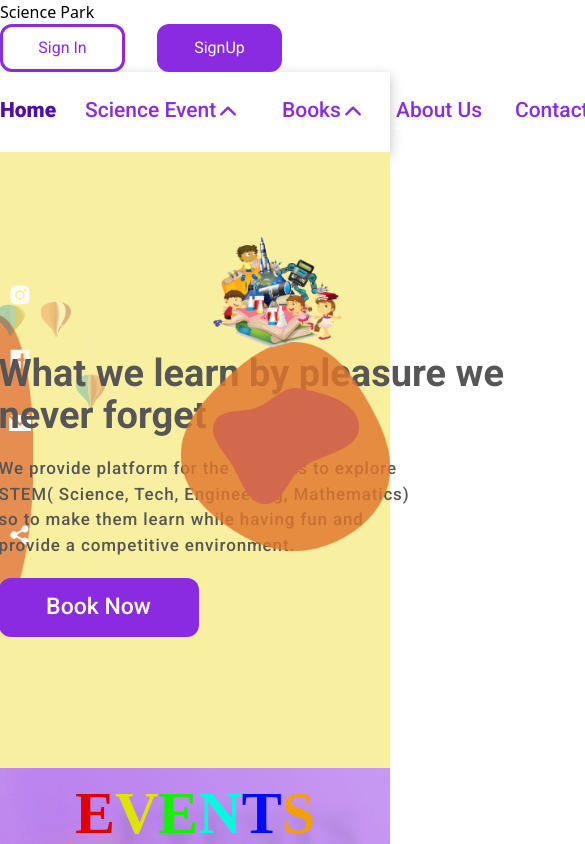
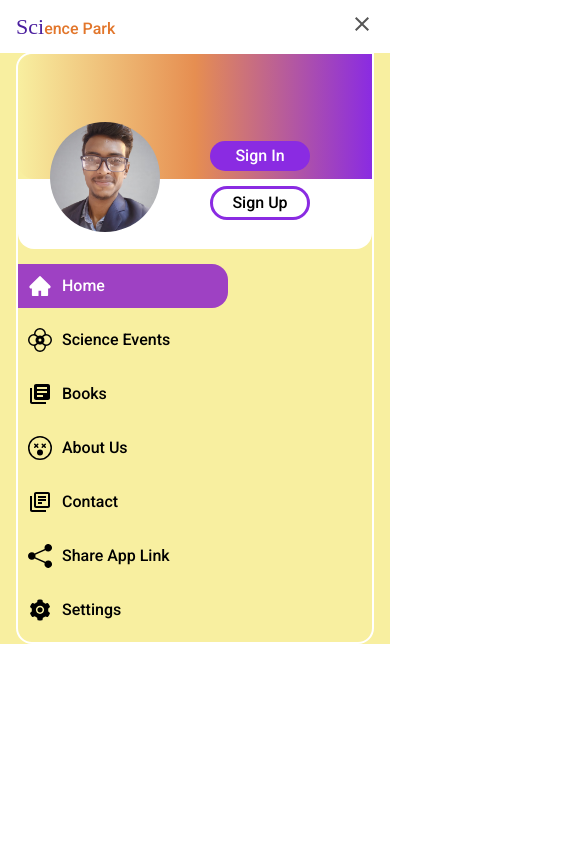
Before and after one commit to MahfujAhsan/science-park-v2, a Next.js app: page / in a window 390 px wide. Shown: the top 844 px of the page, 585 px wide, since content can reach past the window. Built offline with nearby package versions, Linux system fonts and the light colour scheme; a web font is replaced by a local one.

Commit message:
responsive header updated

```diff
--- a/components/Events/Events.tsx
+++ b/components/Events/Events.tsx
@@ -9,7 +9,7 @@ import Image from "next/image";
 const Events = () => {
   return (
     <>
-      <section className="events__container overflow-hidden">
+      <section className="events__container overflow-hidden hidden notepad__screen:block">
         <h2 className="font-atma font-[700] text-center text-[60px] leading-[90px] drop-shadow-[42px_20px_6px_rgba(0,0,0,0.10)]">
           <span className="text-[#DD0000]">E</span>
           <span className="text-[#DFE300]">V</span>
--- a/components/Footer/Footer.tsx
+++ b/components/Footer/Footer.tsx
@@ -7,7 +7,7 @@ import { AiFillInstagram, AiFillFacebook, AiFillMail } from "react-icons/ai";
 const Footer = () => {
   return (
     <>
-      <section className="footer">
+      <section className="footer hidden notepad__screen:block">
         <div className="pt-[40px] w-[95%] mx-auto">
           <Image src={Child} alt="child" />
         </div>
--- a/components/Header/Header.tsx
+++ b/components/Header/Header.tsx
@@ -10,7 +10,7 @@ const Header = () => {
   return (
     <>
       {/* BrandLogo & Customer Registration */}
-      <div className="header__container">
+      <div className="header__container hidden notepad__screen:block">
         <div className="laptop__screen:flex items-center justify-between min-h-[72px] laptop__screen:pl-[98px] laptop__screen:pr-[100px]">
           <section className="brand__logo laptop__screen:flex items-center flex-grow laptop__screen:font-[400]">
             <span className="laptop__screen:font-greatFredricka laptop__screen:text-[38px] laptop__screen:leading-[69px] laptop__screen:text-[#4A1E9E]">
--- /dev/null
+++ b/components/Header/MobileHeader.tsx
@@ -0,0 +1,105 @@
+import Image from "next/image";
+import Link from "next/link";
+import { useState } from "react";
+import { FiMenu } from "react-icons/fi";
+import { MdClose } from "react-icons/md";
+import avatar from "../assets/Header/avatar.jpg";
+import { AiFillHome, AiFillSetting } from "react-icons/ai";
+import {
+  BsFlower2,
+  BsEmojiDizzy,
+  BsFillShareFill,
+  BsSearch,
+} from "react-icons/bs";
+import { MdLibraryBooks, MdOutlineLibraryBooks } from "react-icons/md";
+
+const MobileHeader = () => {
+  const [open, setOpen] = useState<boolean>(true);
+  return (
+    <>
+      <section className="responsive__header flex justify-between items-center px-[16px] py-[10px] notepad__screen:hidden">
+        <div>
+          <h2>
+            <span className="text-[22px] font-greatFredricka font-[400] text-[#4A1E9E]">
+              Sci
+            </span>
+            <span className="text-[16px] font-[500] font-robotoSerif text-[#E2762B]">
+              ence Park
+            </span>
+          </h2>
+        </div>
+        <div>
+          <div>
+            <button onClick={() => setOpen(!open)}>
+              <span className="text-[#565656]">
+                {open ? <MdClose size={24} /> : <FiMenu size={24} />}
+              </span>
+            </button>
+            <ul
+              className={`absolute z-[1] right-0 w-full mr-auto transition-all duration-500 ease-in px-[16px] ${
+                open ? "top-[52px]" : "top-[-590px]"
+              }`}
+            >
+              <div className="bg-[#F8EFA0] rounded-l-[16px] rounded-br-[16px] border-[2px] border-[#ffffff]">
+                <div className="w-full h-[195px]">
+                  <div className="h-[125px] bg-gradient-to-r from-[#F8EFA0] via-[#E68E51] to-[#8A2BE2] rounded-l-[16px]"></div>
+                  <div className="h-[70px] w-full bg-[#fff] rounded-bl-[16px] rounded-br-[16px]">
+                    <div className="flex justify-around items-center gap-x-[50px] absolute top-[70px] left-[50px]">
+                      <div className="w-[110px]">
+                        <Image
+                          className="rounded-full"
+                          src={avatar}
+                          alt="avatar"
+                        />
+                      </div>
+                      <div className="font-robotoSerif text-[16px] font-[500] flex flex-col gap-[15px]">
+                        <button className="bg-[#8A2BE2] px-[15px] py-[3px] rounded-full text-white w-[100px]">
+                          Sign In
+                        </button>
+                        <button className="border-[3px] border-[#8A2BE2] px-[14px] py-[2px] rounded-full w-[100px]">
+                          Sign Up
+                        </button>
+                      </div>
+                    </div>
+                  </div>
+                </div>
+                <div className="font-robotoSerif text-[16px] font-[500]">
+                  <li className="bg-[#9E41C3] text-[#fff] w-[210px] rounded-r-[16px] py-[10px] px-[10px] mt-[15px] flex items-center gap-x-[10px]">
+                    <AiFillHome size={24} />
+                    <Link href="/">Home</Link>
+                  </li>
+                  <li className="py-[10px] px-[10px] my-[10px] flex items-center gap-x-[10px]">
+                    <BsFlower2 size={24} />
+                    <Link href="/">Science Events</Link>
+                  </li>
+                  <li className="py-[10px] px-[10px] my-[10px] flex items-center gap-x-[10px]">
+                    <MdLibraryBooks size={24} />
+                    <Link href="/">Books</Link>
+                  </li>
+                  <li className="py-[10px] px-[10px] my-[10px] flex items-center gap-x-[10px]">
+                    <BsEmojiDizzy size={24} />
+                    <Link href="/">About Us</Link>
+                  </li>
+                  <li className="py-[10px] px-[10px] my-[10px] flex items-center gap-x-[10px]">
+                    <MdOutlineLibraryBooks size={24} />
+                    <Link href="/">Contact</Link>
+                  </li>
+                  <li className="py-[10px] px-[10px] my-[10px] flex items-center gap-x-[10px]">
+                    <BsFillShareFill size={24} />
+                    <Link href="/">Share App Link</Link>
+                  </li>
+                  <li className="py-[10px] px-[10px] my-[10px] flex items-center gap-x-[10px]">
+                    <AiFillSetting size={24} />
+                    <Link href="/">Settings</Link>
+                  </li>
+                </div>
+              </div>
+            </ul>
+          </div>
+        </div>
+      </section>
+    </>
+  );
+};
+
+export default MobileHeader;
--- a/components/Hero/Hero.tsx
+++ b/components/Hero/Hero.tsx
@@ -14,7 +14,7 @@ SwiperCore.use([Autoplay]);
 const Hero = () => {
   return (
     <>
-      <section className="hero__container grid grid-cols-12">
+      <section className="hero__container hidden notepad__screen:grid grid-cols-12">
         <div className="py-[20px] col-span-1">
           <div className="social__icons flex items-center">
             <div className="ml-[8px] text-white">
--- /dev/null
+++ b/components/Hero/MobileHero.tsx
@@ -0,0 +1,18 @@
+
+
+const MobileHero = () => {
+    return (
+        <>
+            <section className="mobile__hero block notepad__screen:hidden bg-[#F8EFA0]">
+                <div>
+
+                </div>
+                <div>
+
+                </div>
+            </section>
+        </>
+    );
+};
+
+export default MobileHero;
--- a/components/UpcomingEvents/UpcomingEvents.tsx
+++ b/components/UpcomingEvents/UpcomingEvents.tsx
@@ -10,7 +10,7 @@ SwiperCore.use([Autoplay, Navigation]);
 const UpcomingEvents = () => {
     return (
         <>
-            <section className="upcoming__events">
+            <section className="upcoming__events hidden notepad__screen:block">
                 <div className="text-center">
                     <h2 className="text-[60px] font-aladinCursive text-[#565656] font-[400]">Upcoming Events</h2>
                     <p className="text-[32px] font-robotoSerif font-[500] text-[#565656] leading-[35px]">Date:- 24/07/2022 on Sunday</p>
--- a/components/WinnersAndGallery/WinnersAndGallery.tsx
+++ b/components/WinnersAndGallery/WinnersAndGallery.tsx
@@ -19,7 +19,7 @@ SwiperCore.use([Autoplay, Navigation]);
 const WinnersAndGallery = () => {
   return (
     <>
-      <section className="winners__and__gallery">
+      <section className="winners__and__gallery hidden notepad__screen:block">
         <div className="text-center pt-[10px]">
           <h2 className="text-[46px] leading-[60px] text-[#FFECFF] font-robotoSerif font-[700]">
             Winners for Last Week
--- a/pages/SignUp.tsx
+++ b/pages/SignUp.tsx
@@ -4,7 +4,7 @@ const SignUp = () => {
     return (
         <>
             <section className="sign__up">
-                <div>
+                <div className="signup__input__container">
 
                 </div>
             </section>
--- a/pages/index.tsx
+++ b/pages/index.tsx
@@ -1,29 +1,30 @@
-import type { NextPage } from 'next';
-import Events from '../components/Events/Events';
-import Footer from '../components/Footer/Footer';
-import Header from '../components/Header/Header';
-import Hero from '../components/Hero/Hero';
-import UpcomingEvents from '../components/UpcomingEvents/UpcomingEvents'
-import WinnersAndGallery from '../components/WinnersAndGallery/WinnersAndGallery'
+import type { NextPage } from "next";
+import Events from "../components/Events/Events";
+import Footer from "../components/Footer/Footer";
+import Header from "../components/Header/Header";
+import MobileHeader from "../components/Header/MobileHeader";
+import Hero from "../components/Hero/Hero";
+import MobileHero from "../components/Hero/MobileHero";
+import UpcomingEvents from "../components/UpcomingEvents/UpcomingEvents";
+import WinnersAndGallery from "../components/WinnersAndGallery/WinnersAndGallery";
 
 const Home: NextPage = () => {
   return (
     <>
       {/* All component belongs NextPage */}
 
-    <main className='h-screen'>
-
+      <main className="h-screen">
         <Header />
+        <MobileHeader />
         <Hero />
+        <MobileHero />
         <Events />
         <UpcomingEvents />
         <WinnersAndGallery />
         <Footer />
       </main>
+    </>
+  );
+};
 
-
-    </>
-  )
-}
-
-export default Home
+export default Home;
--- a/styles/globals.css
+++ b/styles/globals.css
@@ -88,9 +88,18 @@
     color: #7100807a!important;
 }
 
-.sign__up {
+.sign__up  {
     height: 100vh;
-    width: 100vw;
     background: url('../components/assets/SignUp/signup-background.png') no-repeat;
+    background-position: bottom;
     background-size: cover;
 }
+
+.signup__input__container {
+    height: 100vh;
+    background: linear-gradient(260.03deg, #1D004E 10.78%, rgba(134, 88, 210, 0) 100%);
+}
+
+.mobile__hero {
+    height: 70vh;
+}
```
Also changed, not shown: components/assets/Header/avatar.jpg (added), components/assets/SignUp/signup-background.png. Lines whose indentation alone changed are shown as unchanged.
